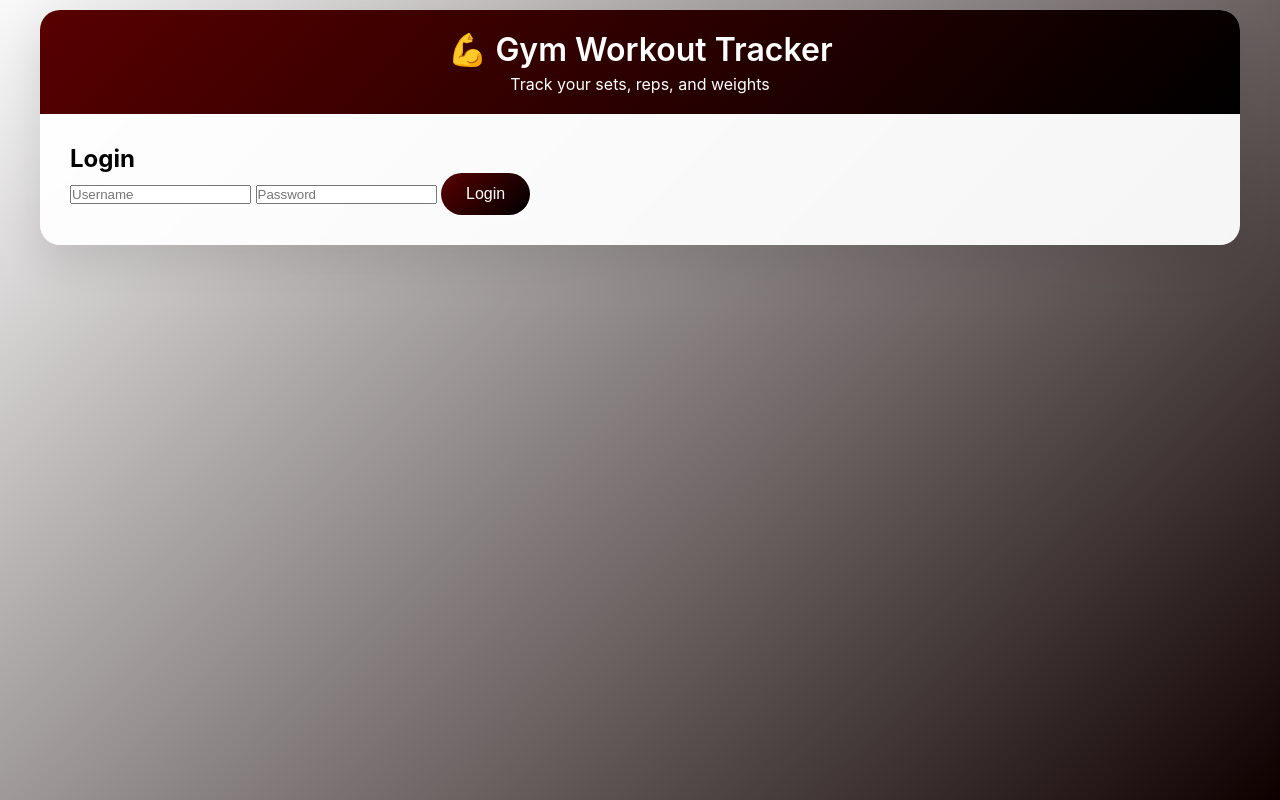
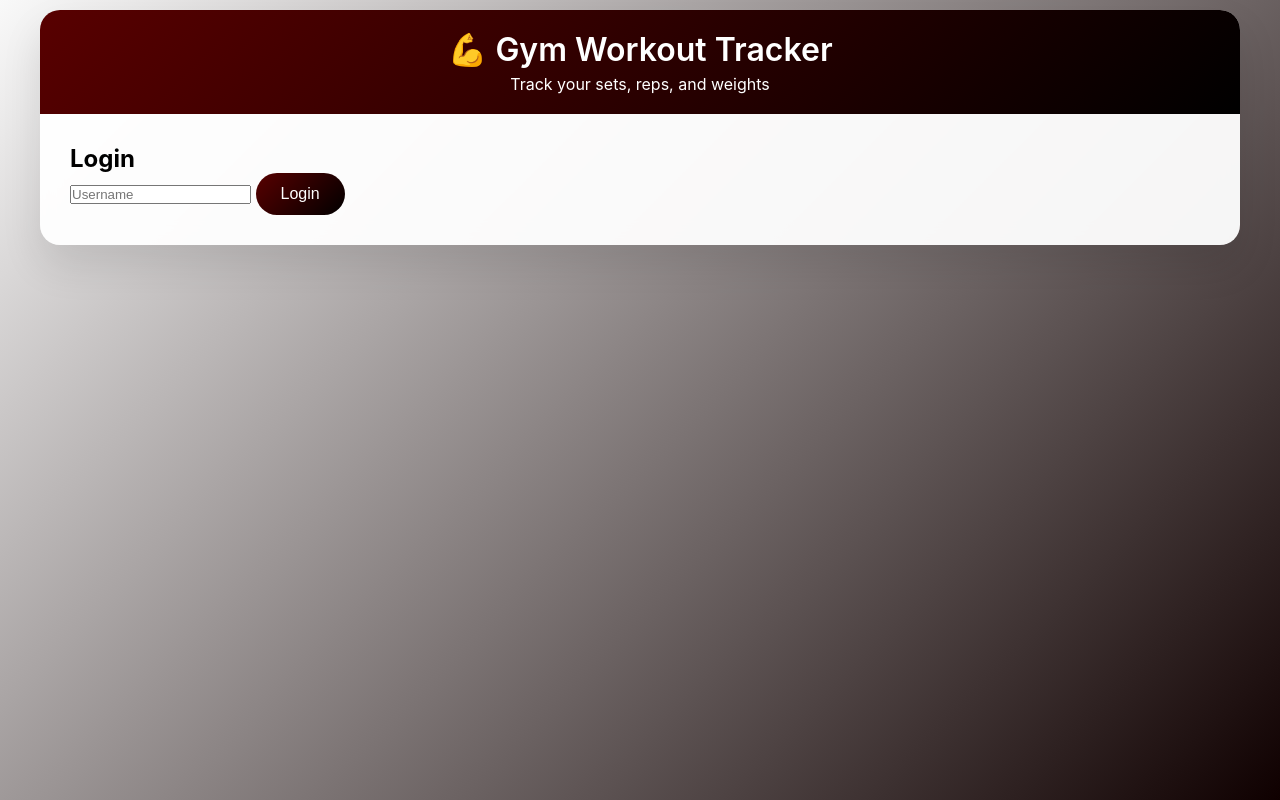
Before and after one commit to thishittuff/Gym-Shim, a plain HTML site: page index.html in a window 1280 px wide. Drawn offline with nearby package versions, Linux system fonts and the light colour scheme; no server answers.

Commit message:
removed password

```diff
--- a/index.html
+++ b/index.html
@@ -445,7 +445,6 @@
             <div class="login-form">
                 <h2>Login</h2>
                 <input type="text" id="username" placeholder="Username" required>
-                <input type="password" id="password" placeholder="Password" required>
                 <button class="btn" id="login-btn">Login</button>
                 <div id="login-status"></div>
             </div>
```
